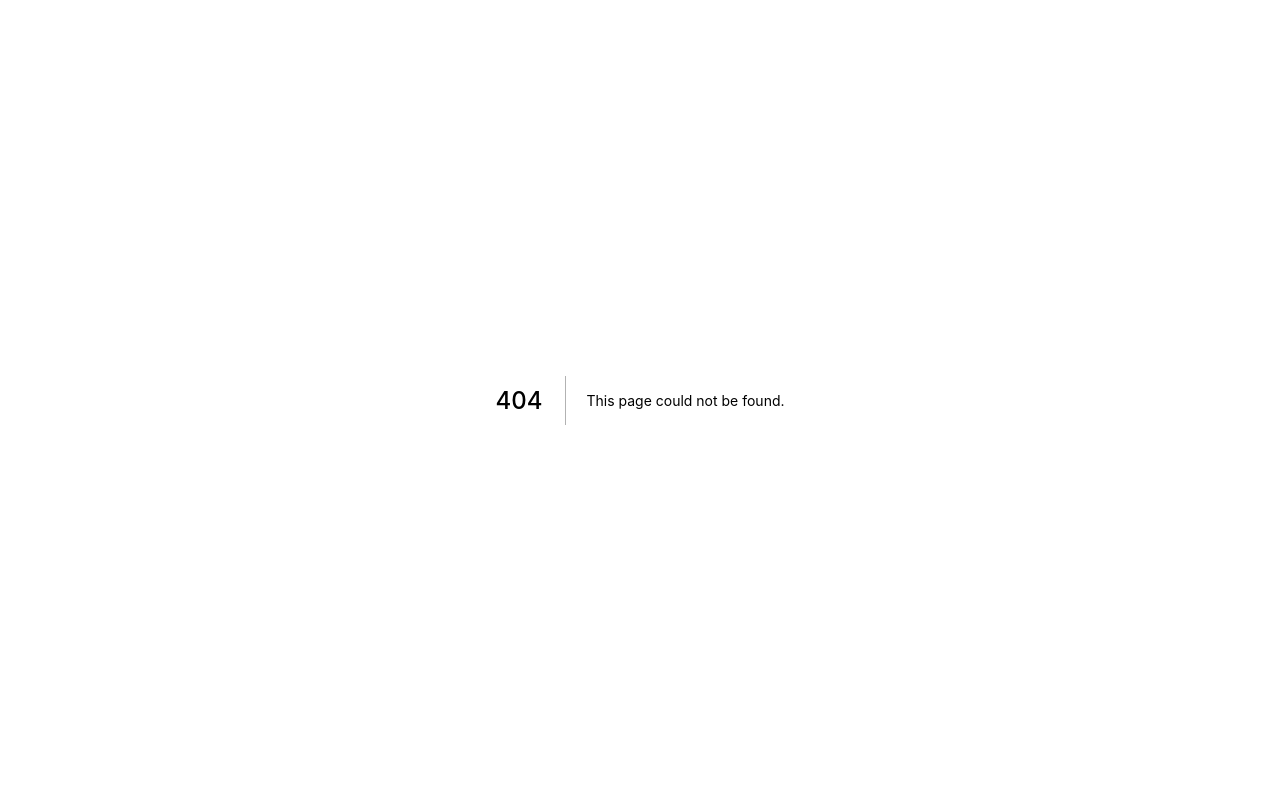
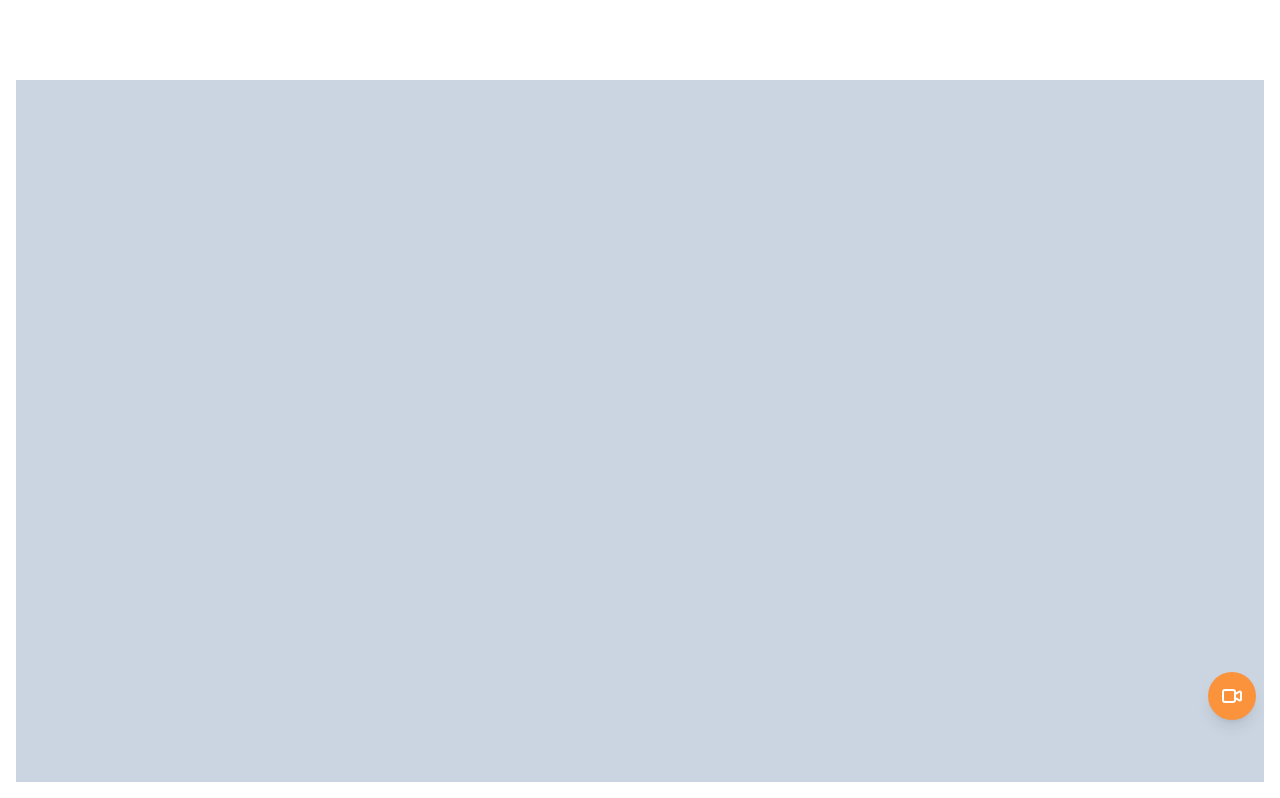
Before and after one commit to yg-0103/carrot-market, a Next.js app: page /live in a window 1280 px wide. Before the commit this address had no page. Shown: the top 798 px of the page. Built offline with nearby package versions, Linux system fonts and the light colour scheme.

Commit message:
feat: implementation of livehome page

```diff
--- /dev/null
+++ b/pages/live/index.ts
@@ -0,0 +1 @@
+export { default } from "@pages/live";
--- /dev/null
+++ b/src/pages/live/Live.tsx
@@ -0,0 +1,34 @@
+import type { NextPage } from "next";
+
+const Live: NextPage = () => {
+  return (
+    <div className="py-16 divide-y-2">
+      {[1, 2, 3, 4, 5].map((v) => (
+        <div key={v} className="px-4 py-4">
+          <div className="w-full bg-slate-300 aspect-video" />
+          <h3 className="font-semibold text-gray-700 mt-3">
+            Let&apos;s try potatos
+          </h3>
+        </div>
+      ))}
+      <button className="fixed bottom-20 right-6 rounded-full p-3 bg-orange-400 text-white font-bold hover:bg-orange-500 shadow-lg transition border-none">
+        <svg
+          xmlns="http://www.w3.org/2000/svg"
+          className="h-6 w-6"
+          fill="none"
+          viewBox="0 0 24 24"
+          stroke="currentColor"
+        >
+          <path
+            strokeLinecap="round"
+            strokeLinejoin="round"
+            strokeWidth="2"
+            d="M15 10l4.553-2.276A1 1 0 0121 8.618v6.764a1 1 0 01-1.447.894L15 14M5 18h8a2 2 0 002-2V8a2 2 0 00-2-2H5a2 2 0 00-2 2v8a2 2 0 002 2z"
+          />
+        </svg>
+      </button>
+    </div>
+  );
+};
+
+export default Live;
--- /dev/null
+++ b/src/pages/live/index.ts
@@ -0,0 +1 @@
+export { default } from "./Live";
```
Also changed, not shown: pages/live/[id].ts (added).
